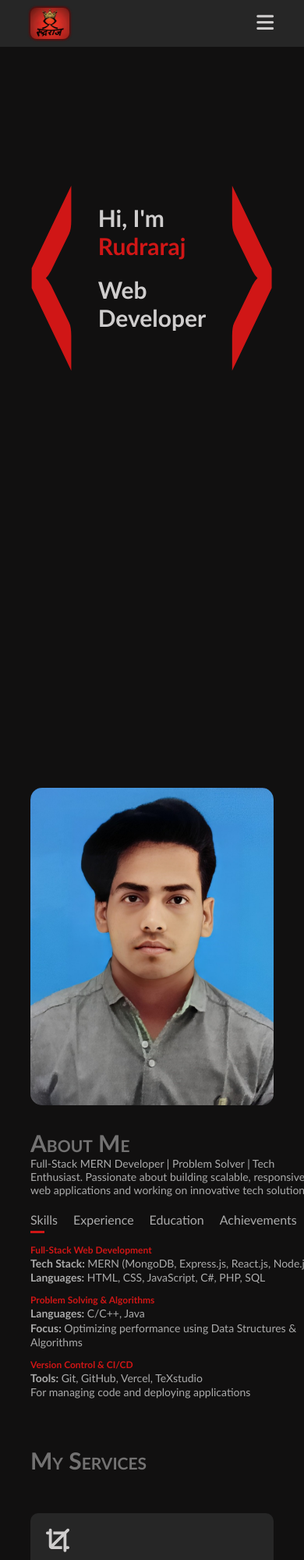
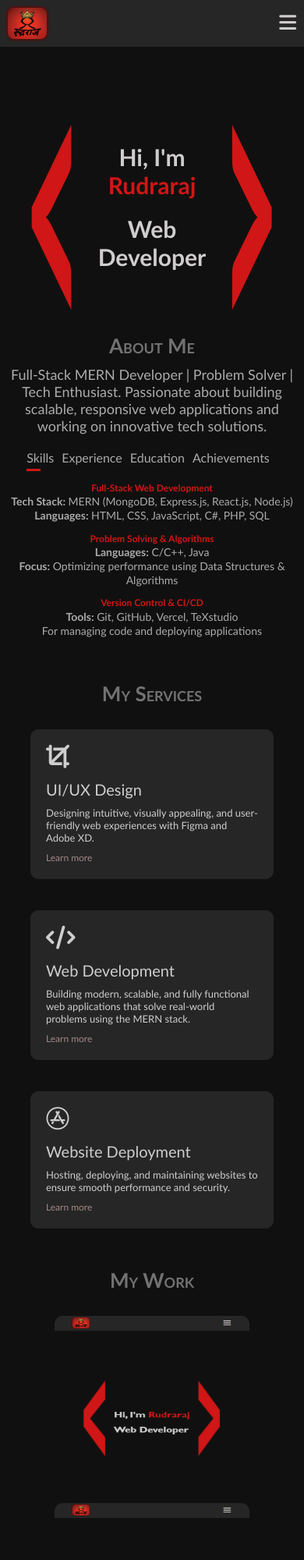
Before and after one commit to heelR3/Portfolio, a plain HTML site: page index.html in a window 390 px wide. Shown: the top 2000 px of the page at 78% size. Drawn offline with Linux system fonts and the light colour scheme; no server answers.

Commit message:
Update style.css

```diff
--- a/style.css
+++ b/style.css
@@ -463,18 +463,22 @@ nav .fa-solid{
 @media only screen and (max-width: 600px){
     .header{
         background-image: none;
+        height: 50vh;
     }
     .header-text-container{
-        margin-top: 40%;
+        margin-top: 20%;
         font-size: 16px;
+        text-align: center;
     }
     .header-text h1{
         font-size: 30px;
     }
+    nav{
+        padding: 10px;
+    }
     nav .fa-solid{
         display: block;
         font-size: 25px;
-
     }
     nav ul{
         background: #d01616;
@@ -491,40 +495,80 @@ nav .fa-solid{
         display: block;
         margin: 25px;
     }
-    nav ul .fa-solid{
-        position: absolute;
-        top: 25px;
-        left: 25px;
-        cursor: pointer;
-    }
     .logo{
         width: 50px;
     }
     .sub-title{
-        font-size: 30px;
+        font-size: 26px;
+    }
+    .about{
+        padding: 5px;
     }
     .about-col-1, .about-col-2{
         flex-basis: 100%;
+        text-align: center;
     }
     .about-col-1{
-        margin-top: 50%;
-        margin-bottom: 30px;
+        display: none;
     }
     .about-col-2{
-        font-size: 14px;
+        font-size: 18px;
+    }
+    .about-col-2 h1{
+        margin-bottom: 10px;
     }
     .tab-links{
         font-size: 16px;
-        margin-right: 20px;
+        margin-right: 10px;
+    }
+    .tab-titles{
+        display: flex;
+        justify-content: center;
+    }
+    .tab-contents{
+        font-size: 16px;
+    }
+    .services h1{
+        margin-bottom: -20px;
+        display: flex;
+        justify-content: center;
+    }
+    .portfolio h1{
+        margin-bottom: -20px;
+        display: flex;
+        justify-content: center;
+    }
+    .portfolio img{
+        width: 250px;
+        height: 200px;
+    }
+    .work{
+        display: flex;
+        justify-content: center;
+    }
+    .services-list{
+        grid-template-columns: 1fr;
+    }
+    .work-list{
+        grid-template-columns: 1fr;
+    }
+    .contact{
+        padding: 5px;
     }
     .contact-left, .contact-right{
         flex-basis: 100%;
-    }
-    .contact-left{
         text-align: center;
     }
+    .contact-right form input, .contact-right form textarea{
+        width: 100%;
+        font-size: 14px;
+    }
+    .btn{
+        padding: 12px 30px;
+        font-size: 14px;
+    }
     .copyright{
-        font-size: 14px;
+        font-size: 12px;
     }
 }
 #msg{
```
